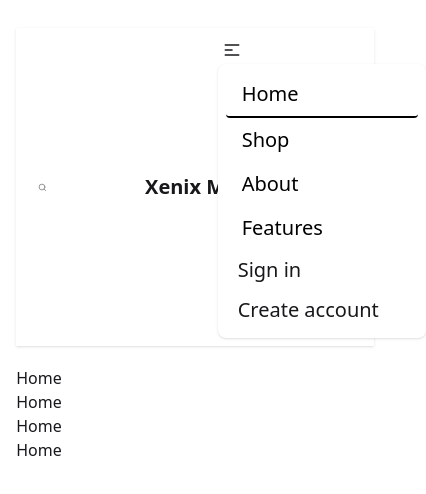
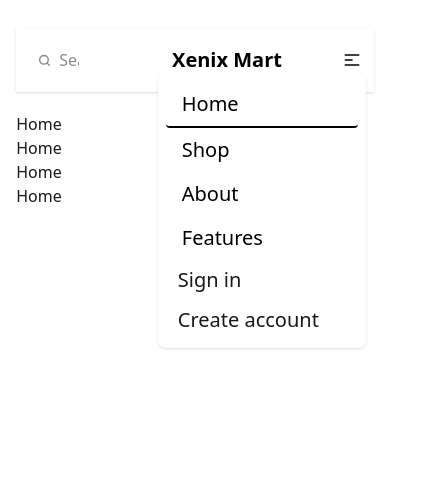
Before and after one commit to farukalways/xenix-mart, a React (Vite) app in the folder xenix-mart/: page / in a window 390 px wide. Both pictures are taken after a click on the button 351 px from the left and 60 px from the top of the page. Shown: the top 494 px of the page, 426 px wide, since content can reach past the window. Built offline with nearby package versions, Linux system fonts and the light colour scheme.

Commit message:
all responsive done

```diff
--- a/xenix-mart/src/components/Navber.jsx
+++ b/xenix-mart/src/components/Navber.jsx
@@ -72,14 +72,17 @@ const Navber = () => {
         </ul>
       </div>
       <div className="navbar-center ml-16 lg:hidden">
-        <Link to="/" className="text-xl lg:text-3xl font-semibold">
+        <Link
+          to="/"
+          className="text-xl text-[#000000] lg:text-3xl font-semibold"
+        >
           Xenix Mart
         </Link>
       </div>
 
-      <div className="navbar-end ">
-        <div className="dropdown dropdown-end ">
-          <div tabIndex={0} role="button" className=" m-1 lg:hidden">
+      <div className="navbar-end">
+        <div className="dropdown dropdown-end lg:hidden">
+          <div tabIndex={0} role="button" className="text-[#000000] m-1">
             <svg
               xmlns="http://www.w3.org/2000/svg"
               className="h-5 w-5"
@@ -87,27 +90,26 @@ const Navber = () => {
               viewBox="0 0 24 24"
               stroke="currentColor"
             >
-              {" "}
               <path
                 strokeLinecap="round"
                 strokeLinejoin="round"
                 strokeWidth="2"
                 d="M4 6h16M4 12h8m-8 6h16"
-              />{" "}
+              />
             </svg>
           </div>
 
           <ul
-            tabIndex="-1"
-            className="dropdown-content menu relative bg-base-100 rounded-box z-1 w-52 p-2 shadow-sm text-xl"
+            tabIndex={0}
+            className="dropdown-content menu bg-base-100 rounded-box z-50 w-52 p-2 shadow text-xl"
           >
             {navLinks.map((link) => (
               <li key={link.to}>
                 <NavLink
                   to={link.to}
                   className={({ isActive }) =>
-                    `btn-slide px-4 py-2 rounded text-black hover:text-gray-700 ${
-                      isActive ? "border-b-2 border-b-black" : ""
+                    `px-4 py-2 text-black ${
+                      isActive ? "border-b-2 border-black" : ""
                     }`
                   }
                 >
@@ -119,8 +121,7 @@ const Navber = () => {
           </ul>
         </div>
 
-        <ul className=" menu-horizontal px-1 gap-7 hidden text-sm lg:flex text-[#000000]">
-          {" "}
+        <ul className="menu-horizontal px-1 gap-7 hidden text-sm lg:flex text-black">
           {authLink}
         </ul>
       </div>
--- a/xenix-mart/src/page/shop/Product.jsx
+++ b/xenix-mart/src/page/shop/Product.jsx
@@ -4,11 +4,11 @@ const Product = ({ product }) => {
   const dolerTotk = Math.round(120 * Number(price));
   return (
     <div className="card p-0  text-[#000000] w-auto shadow-sm flex flex-col items-center">
-      <figure className="bg-[#E8E7EC] rounded-xl flex justify-center items-center w-56 h-48">
+      <figure className="bg-[#E8E7EC] rounded-xl flex justify-center items-center max-w-56 max-h-48">
         <img
           src={thumbnail}
           alt={title}
-          className="block w-auto h-auto max-w-full max-h-full object-contain"
+          className="block w-auto h-auto object-contain"
         />
       </figure>
 
--- a/xenix-mart/src/page/shop/Products.jsx
+++ b/xenix-mart/src/page/shop/Products.jsx
@@ -5,7 +5,12 @@ import Pagination from "../../components/Pagination";
 import { fetchProducts } from "./../../utils/fetchProducts";
 import { processProducts } from "../../utils/processProducts";
 
-const Products = ({ onSelectedCategory, selectedSortOption }) => {
+const Products = ({
+  onSelectedCategory,
+  selectedSortOption,
+  setShowFilterBer,
+  showFilterBer,
+}) => {
   const [products, setProducts] = useState([]);
   const [page, setPage] = useState(1);
   const [totleProductsCount, setTotleProductsCount] = useState(0);
@@ -75,7 +80,12 @@ const Products = ({ onSelectedCategory, selectedSortOption }) => {
         </div>
       ) : (
         <>
-          {" "}
+          <p
+            onClick={() => setShowFilterBer(!showFilterBer)}
+            className="w-full text-[#000000] cursor-pointer px-2 py-3 mb-3 text-xl font-semibold "
+          >
+            Filterd
+          </p>
           <div className="grid grid-cols-2 md:grid-cols-3 gap-5">
             {products.map((product) => (
               <Product key={product.id} product={product} />
--- a/xenix-mart/src/page/shop/Shop.jsx
+++ b/xenix-mart/src/page/shop/Shop.jsx
@@ -5,15 +5,19 @@ import Sidebar from "./sideber/Sidebar";
 const Shop = () => {
   const [selectedCategory, setSelectedCategory] = useState(null);
   const [selectedSortOption, setSelectedSortOption] = useState(null);
+  const [showFilterBer, setShowFilterBer] = useState(false);
 
   return (
     <section className="flex min-h-screen">
       {/* Sidebar */}
+
       <Sidebar
         onSelectedCategory={setSelectedCategory}
         onSelectedSortOption={setSelectedSortOption}
         selectedCategory={selectedCategory}
         selectedSortOption={selectedSortOption}
+        showFilterBer={showFilterBer}
+        setShowFilterBer={setShowFilterBer}
       />
 
       {/* Main Content */}
@@ -22,6 +26,8 @@ const Shop = () => {
           onSelectedCategory={selectedCategory}
           selectedSortOption={selectedSortOption}
           onSelectedSortOption={setSelectedSortOption}
+          setShowFilterBer={setShowFilterBer}
+          showFilterBer={showFilterBer}
         />
       </main>
     </section>
--- a/xenix-mart/src/page/shop/sideber/Sidebar.jsx
+++ b/xenix-mart/src/page/shop/sideber/Sidebar.jsx
@@ -1,3 +1,4 @@
+import { IoMdClose } from "react-icons/io";
 import Categories from "./Categories";
 import Filtered from "./Filtered";
 
@@ -7,9 +8,29 @@ const Sidebar = ({
   selectedCategory,
   selectedSortOption,
   onClearFilters,
+  showFilterBer,
+  setShowFilterBer,
 }) => {
   return (
-    <aside className="hidden md:block md:w-1/5 bg-white p-4 sticky top-0 h-screen">
+    <aside
+      className={`
+    bg-white p-4 h-screen
+    fixed inset-0 z-50
+    ${showFilterBer ? "block w-3/5 " : "hidden"}
+    md:static md:block md:z-auto md:w-1/5 md:h-auto
+  `}
+    >
+      {showFilterBer && (
+        <div className="flex justify-end">
+          <button
+            className="px-3 py-2"
+            onClick={() => setShowFilterBer(!showFilterBer)}
+          >
+            <IoMdClose className="text-xl text-red-500" />
+          </button>
+        </div>
+      )}
+
       <Categories onSelectedCategory={onSelectedCategory} />
       <Filtered onSelectedSortOption={onSelectedSortOption} />
 
```
